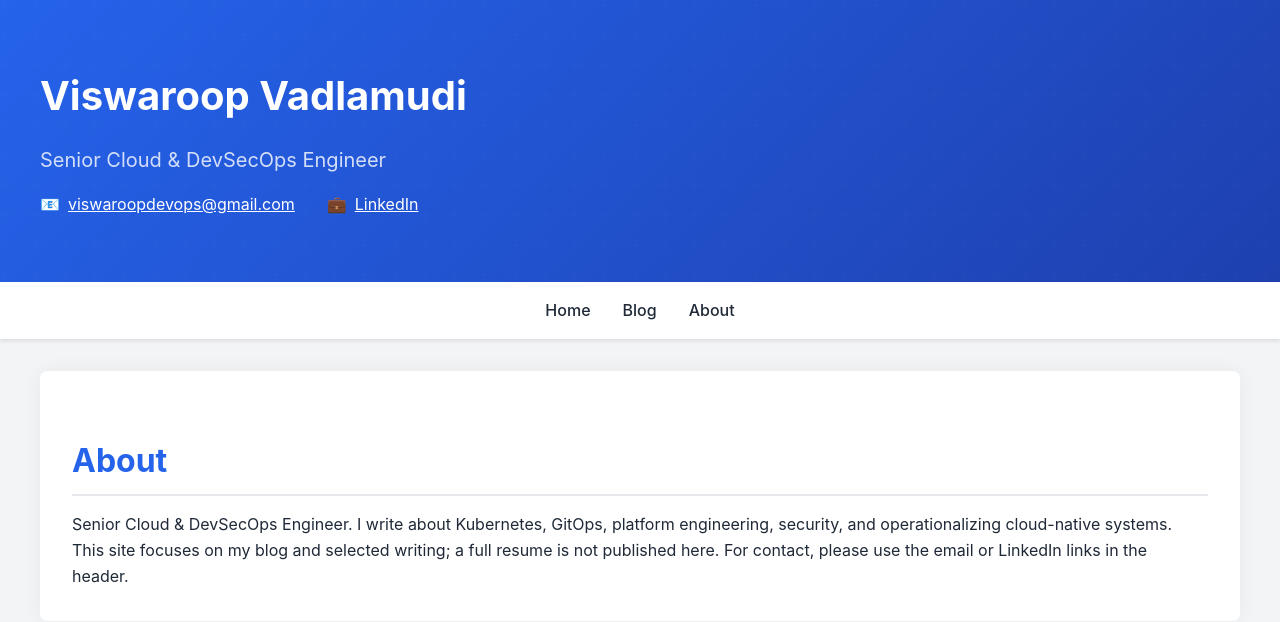
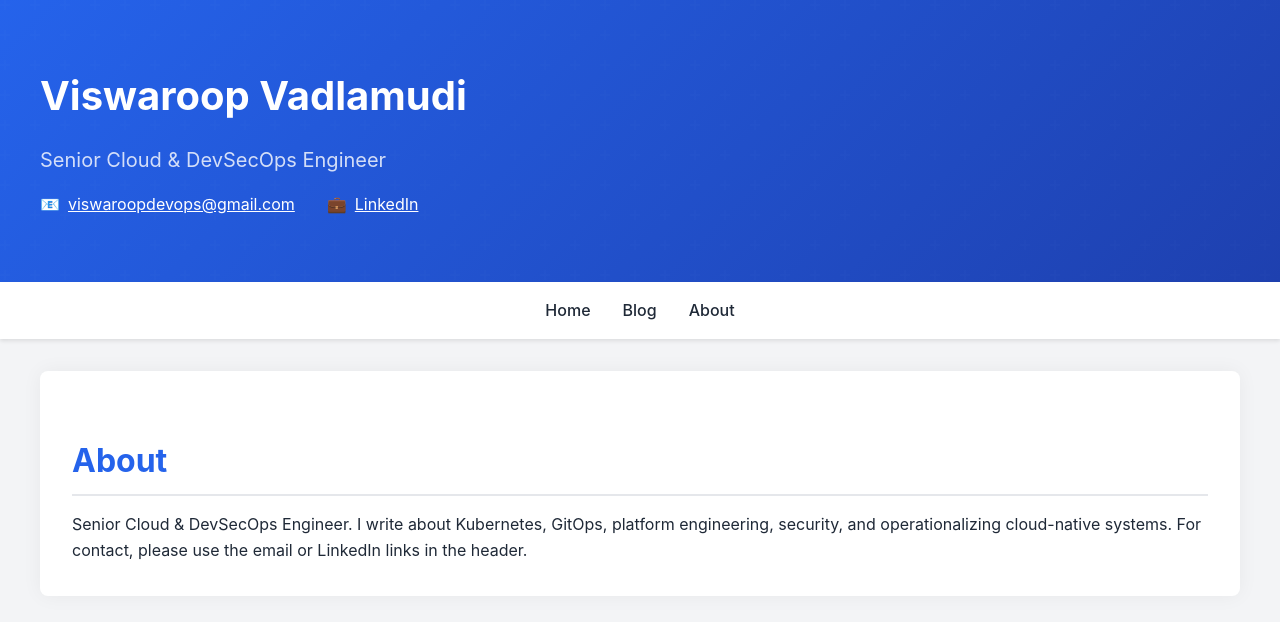
Before and after one commit to vviswaroop/vviswaroop.github.io, a Jekyll site: the page built from about/index.md, in a window 1280 px wide. Shown: the top 622 px of the page. Built offline with Jekyll 4.4.1, drawn with Linux system fonts in a browser that asks for light colours.

Commit message:
chore(site): remove remaining mentions of 'resume' from About front matter and layout comments

```diff
--- a/_layouts/default.html
+++ b/_layouts/default.html
@@ -32,7 +32,7 @@
         <li><a href="/">Home</a></li>
         <li><a href="/blog/">Blog</a></li>
         <li><a href="/about/">About</a></li>
-        <!-- Resume removed from nav to avoid exposing a downloadable resume -->
+        <!-- Resume link removed from nav -->
       </ul>
     </nav>
 
--- a/about/index.md
+++ b/about/index.md
@@ -1,11 +1,11 @@
 ---
 layout: default
 title: About
-description: "About Viswaroop Vadlamudi — resume & professional background"
+description: "About Viswaroop Vadlamudi — professional background"
 ---
 
 <h2>About</h2>
 
 <section id="about">
-  <p>Senior Cloud & DevSecOps Engineer. I write about Kubernetes, GitOps, platform engineering, security, and operationalizing cloud-native systems. This site focuses on my blog and selected writing; a full resume is not published here. For contact, please use the email or LinkedIn links in the header.</p>
+  <p>Senior Cloud & DevSecOps Engineer. I write about Kubernetes, GitOps, platform engineering, security, and operationalizing cloud-native systems. For contact, please use the email or LinkedIn links in the header.</p>
 </section>
```
